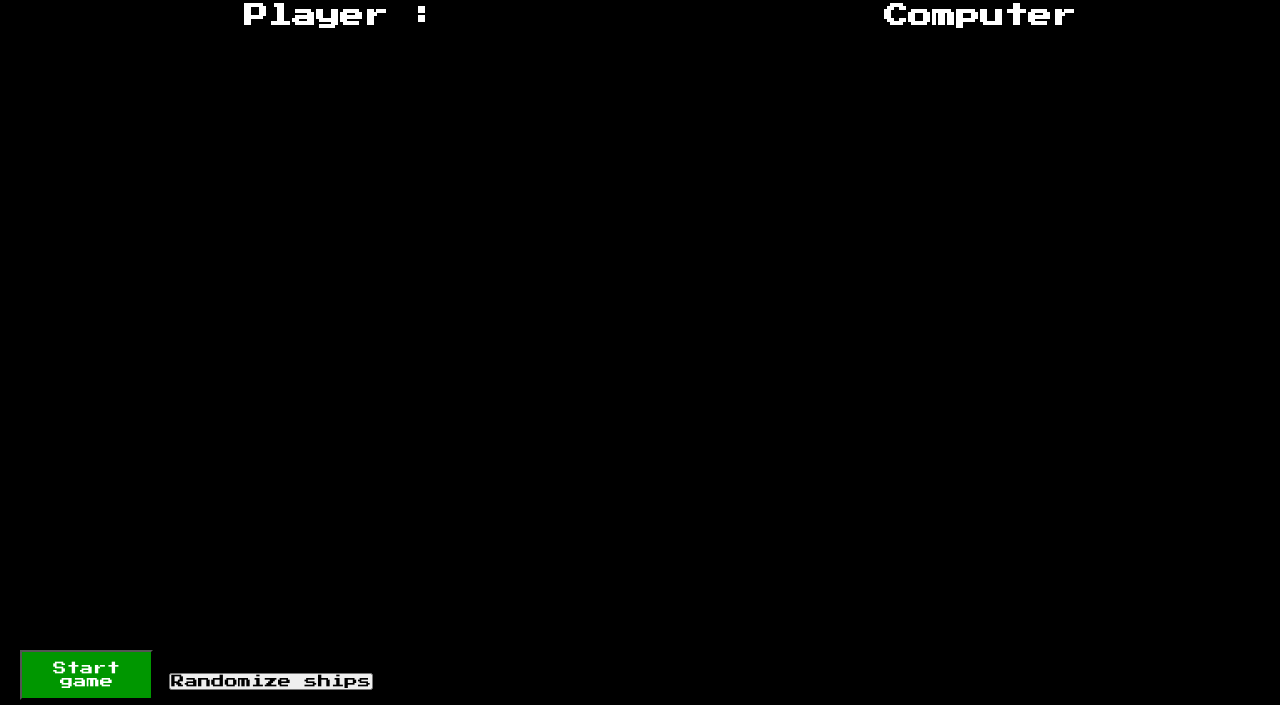
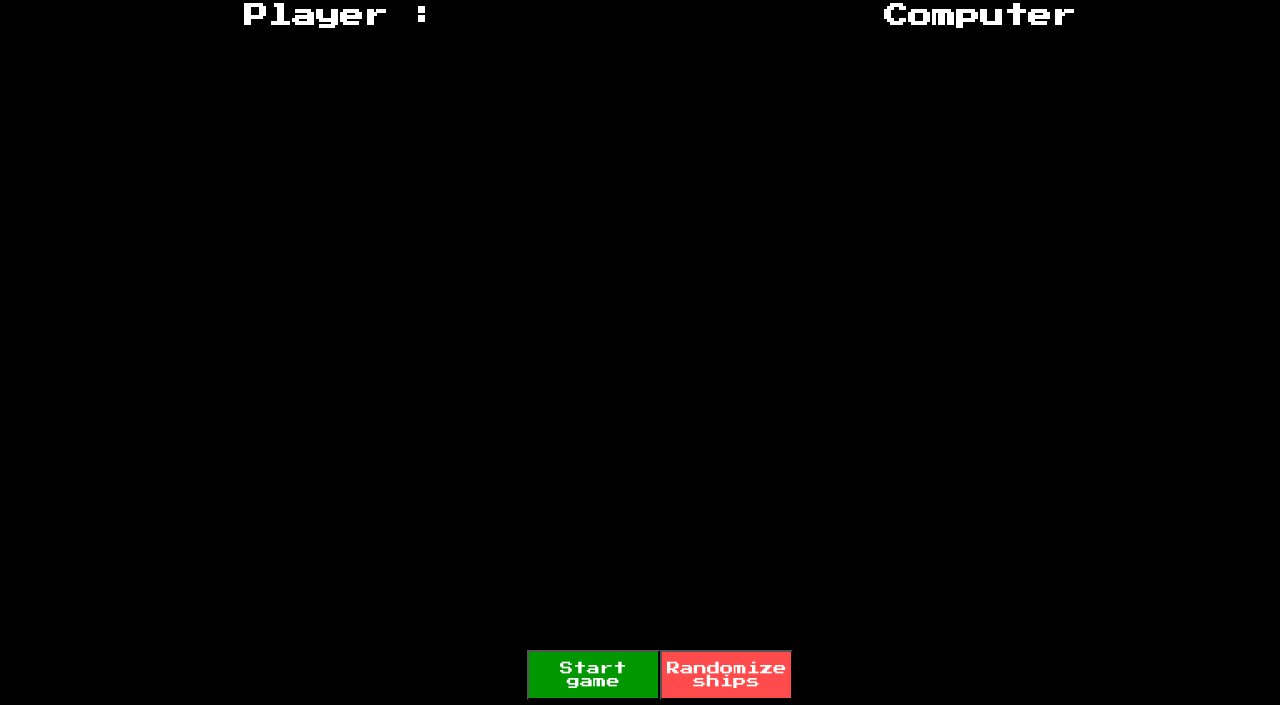
Before and after one commit to Francois-T9/battleship, a website built with webpack: page src/index.html in a window 1280 px wide. Shown: the part 48-753 px from the top of the page. Built offline with nearby package versions, Linux system fonts and the light colour scheme.

Commit message:
Styled the new buttons div that has been added

```diff
--- a/src/styles.css
+++ b/src/styles.css
@@ -110,14 +110,28 @@ body {
   padding: 10px 5px 10px 5px;
 }
 
-.main #start-game {
-  background-color: rgb(0, 151, 0);
+.buttons {
+  display: flex;
+  flex-direction: row;
+  align-items: center;
+  justify-content: center;
+}
+
+.main .buttons > * {
+  /* background-color: rgb(0, 151, 0); */
   color: white;
   width: 10em;
   padding: 10px 5px 10px 5px;
-  align-self: center;
 }
-.main #start-game:hover {
+
+#start-game {
+  background-color: rgb(0, 151, 0);
+}
+#randomize-ships {
+  background-color: rgb(255, 75, 75);
+}
+.main #start-game:hover,
+#randomize-ships:hover {
   cursor: pointer;
 }
 
```
